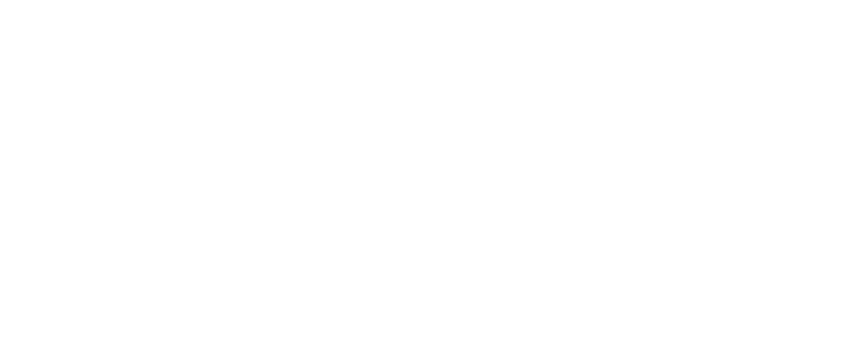
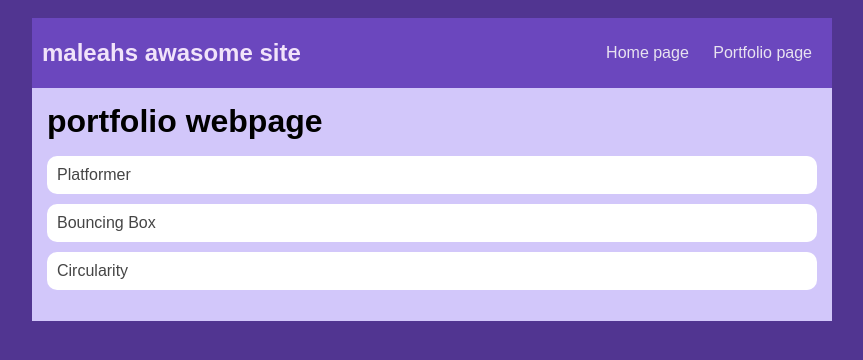
Before and after one commit to malemelton/malemelton.github.io, a plain HTML site: page portfolio.html in a window 1280 px wide. Shown: the whole page, without its empty margins (208-1071 px from the left). Drawn offline with Linux system fonts and the light colour scheme.

Commit message:
<message about commit>

```diff
--- a/portfolio.html
+++ b/portfolio.html
@@ -0,0 +1,34 @@
+<!DOCTYPE html>
+<html>
+  <head>
+    <title>maleah site</title>
+    <link rel="stylesheet" href="style.css">
+  </head>
+
+  <body>
+    <div id="all-contents">
+      <nav>
+        <h1>maleahs awasome site</h1>
+        <ul id="nav-ul">
+          <li class="nav-li">
+            <a class="nav-a" href="index.html">Home page</a>
+          </li>
+          <li class="nav-li">
+            <a class="nav-a" href="portfolio.html">Portfolio page</a>
+          </li>
+        </ul>
+      </nav>
+      <main>
+        <div class="content">
+          <h1>portfolio webpage</h1>
+          <title></title>
+          <ul id="portfolio">
+            <li><a href="projects/platformer/">Platformer </a></li>
+            <li><a href="projects/bouncing-box/">Bouncing Box </a></li>
+            <li><a href="projects/circularity/">Circularity</a></li>
+          </ul>
+        </div>
+      </main>
+    </div>
+  </body>
+</html>
--- a/style.css
+++ b/style.css
@@ -3,7 +3,7 @@ body {
     color: rgb(45, 45, 45);
     padding: 10px;
     font-family: arial;
-}
+
 #all-contents {
   max-width: 800px;
     margin: auto;
@@ -11,7 +11,7 @@ body {
 
 /* navigation menu */
 nav {
-    background: rgb(119, 82, 206);
+    background: rgb(107, 71, 190);
    margin: 0 auto;
     display: flex;
     padding: 10px;
@@ -19,7 +19,7 @@ nav {
 h1 {
     display: flex;
     align-items: center;
-    color: white;
+    color: rgb(241, 227, 250);
     flex: 1;
     margin: 0;
 }
@@ -32,12 +32,12 @@ h1 {
 }
 a {
     text-decoration: none;
-    color: #fff;
+    color: #e8e3f0;
 }
 
 /* main container area beneath menu */
 main {
-    background: rgb(245, 238, 219);
+    background: rgb(210, 199, 250);
     display: flex;
 }
 .sidebar {
@@ -54,9 +54,33 @@ main {
 
 /* portfolio styles */
 #interests {
-    border: 4px silver ridge;
+    border: 4px rgb(148, 148, 148) ridge;
     padding: 8px;
 }
 h2, h3 {
     margin: 0px;
-}
+}         /* portfolio styles */
+         .content h1 {
+             color: black;
+         }
+
+         #portfolio {
+             list-style-type: none;
+             padding-left: 0;
+         }
+
+         #portfolio li {
+             background: #fff;
+             padding: 10px;
+             border-radius: 10px;
+             margin-bottom: 10px;
+         }
+
+         #portfolio li:hover {
+             background: #fff9f9;
+         }
+
+         #portfolio a {
+             text-decoration: none;
+             color: #454545;
+         }
```
Also changed, not shown: index.html (+10 -8 lines), projects/platformer/platformer.js (+30 -9 lines).
